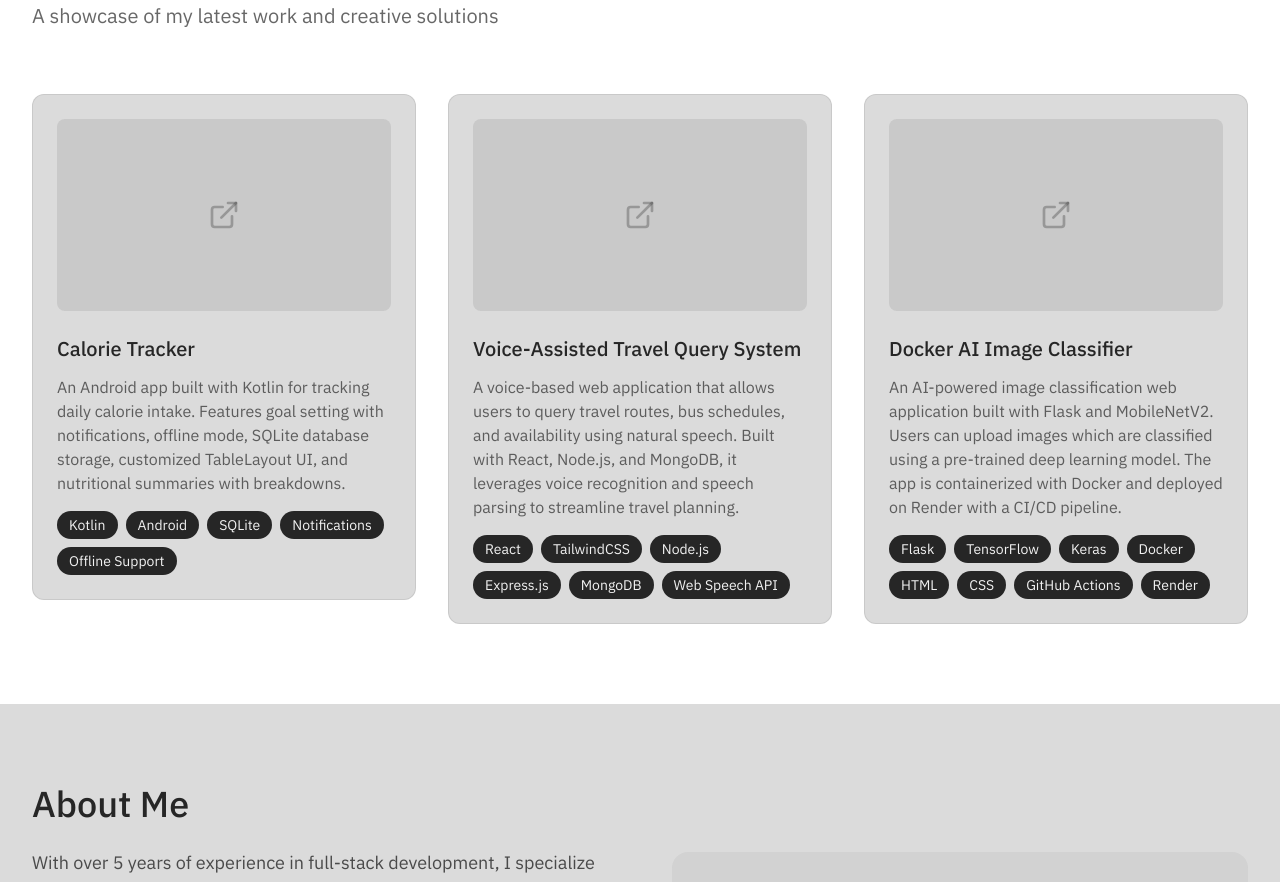
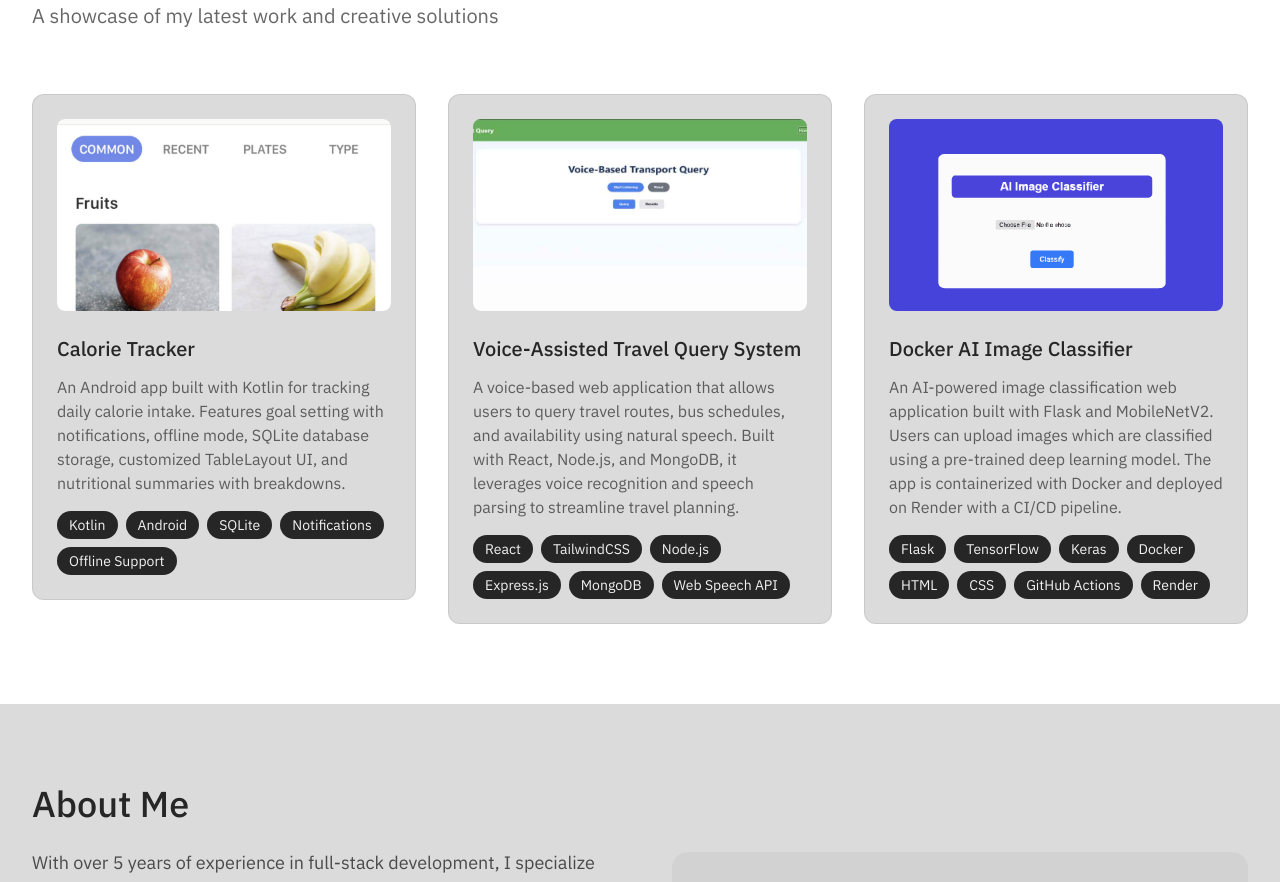
Before and after one commit to sahilsnk/website, a React (Vite) app: page / in a window 1280 px wide. Shown: the part 1338-2220 px from the top of the page. Built offline with nearby package versions, Linux system fonts and the light colour scheme.

Commit message:
changes to index

```diff
--- a/client/pages/Index.tsx
+++ b/client/pages/Index.tsx
@@ -11,7 +11,7 @@ export default function Index() {
   {
     title: "Calorie Tracker",
     description: "An Android app built with Kotlin for tracking daily calorie intake. Features goal setting with notifications, offline mode, SQLite database storage, customized TableLayout UI, and nutritional summaries with breakdowns.",
-    image: "/calorie-tracker.svg", // replace with actual screenshot or placeholder
+    image: "/calorie-tracker.png", // replace with actual screenshot or placeholder
     tech: ["Kotlin", "Android", "SQLite", "Notifications", "Offline Support"],
     github: "https://github.com/sahilsnk/calorie_tracker",
     live: "#", // replace with Play Store link or demo URL if available
@@ -20,7 +20,7 @@ export default function Index() {
   {
     title: "Voice-Assisted Travel Query System",
     description: "A voice-based web application that allows users to query travel routes, bus schedules, and availability using natural speech. Built with React, Node.js, and MongoDB, it leverages voice recognition and speech parsing to streamline travel planning.",
-    image: "/voice-travel-query.svg", // replace with actual project screenshot
+    image: "/voice-travel-query.jpeg", // replace with actual project screenshot
     tech: ["React", "TailwindCSS", "Node.js", "Express.js", "MongoDB", "Web Speech API"],
     github: "https://github.com/sahilsnk/Voice-Assisted-Travel-Query-System",
     live: "http://localhost:5173", // if deployed, replace with live URL
@@ -133,9 +133,14 @@ export default function Index() {
             {recentProjects.map((project, index) => (
               <div key={index} className="group cursor-pointer">
                 <div className="bg-portfolio-light p-6 rounded-xl border border-portfolio-dark/10 hover:shadow-lg transition-all duration-200 group-hover:transform group-hover:scale-105">
-                  <div className="h-48 bg-portfolio-dark/10 rounded-lg mb-6 flex items-center justify-center">
-                    <ExternalLink className="h-8 w-8 text-portfolio-dark/30" />
+                  <div className="h-48 bg-portfolio-dark/10 rounded-lg mb-6 overflow-hidden flex items-center justify-center">
+                    <img
+                      src={project.image}
+                      alt={`${project.title} screenshot`}
+                      className="h-full w-full object-cover"
+                    />
                   </div>
+
                   <h3 className="text-xl font-medium text-portfolio-dark mb-3">
                     {project.title}
                   </h3>
```
